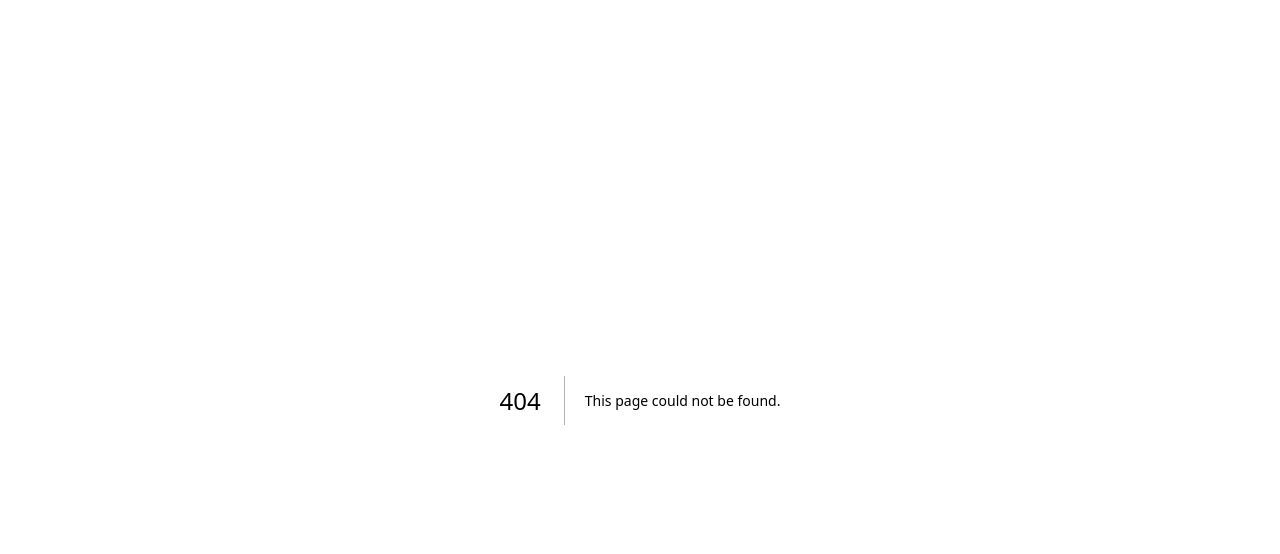
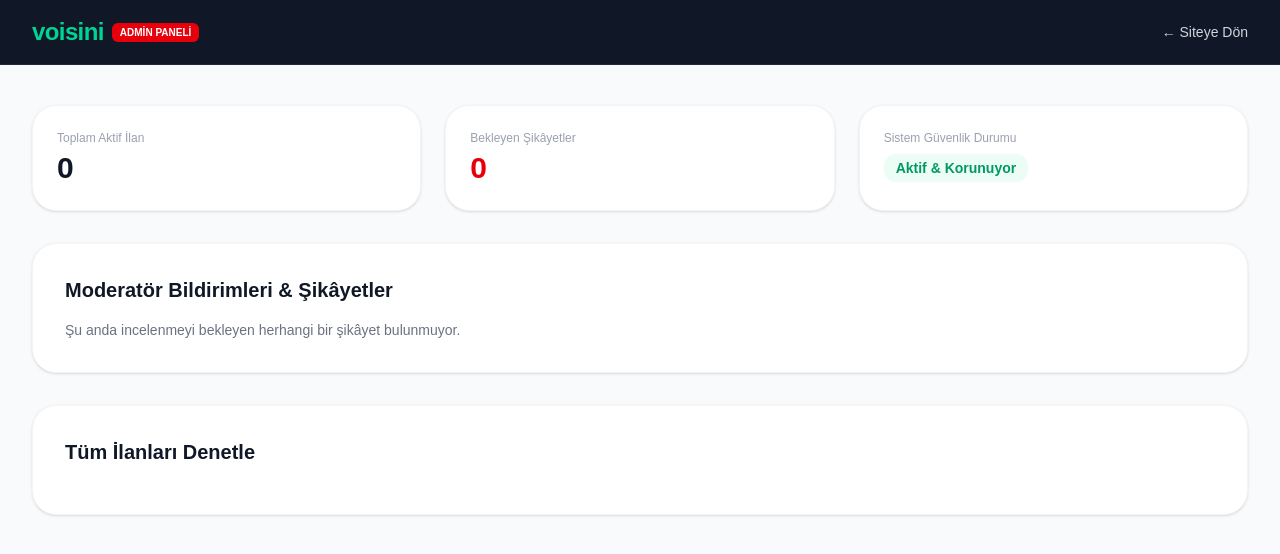
Before and after one commit to frttybg/voisini, a Next.js app: page /yonetim in a window 1280 px wide. Before the commit this address had no page. Shown: the top 554 px of the page. Built offline with nearby package versions, Linux system fonts and the light colour scheme.

Commit message:
Faz 4 tamamlandi: Yonetici paneli, moderasyon ve guvenlik altyapisi eklendi

```diff
--- /dev/null
+++ b/app/yonetim/page.tsx
@@ -0,0 +1,103 @@
+'use client';
+
+import { useState, useEffect } from 'react';
+
+export default function AdminPanelPage() {
+  const [reports, setReports] = useState<any[]>([]);
+  const [listings, setListings] = useState<any[]>([]);
+
+  useEffect(() => {
+    const savedReports = JSON.parse(localStorage.getItem('voisini_reports') || '[]');
+    const savedListings = JSON.parse(localStorage.getItem('voisini_listings') || '[]');
+    setReports(savedReports);
+    setListings(savedListings);
+  }, []);
+
+  const handleDeleteListing = (id: number) => {
+    const updated = listings.filter(item => item.id !== id);
+    setListings(updated);
+    localStorage.setItem('voisini_listings', JSON.stringify(updated));
+    alert('İlan moderasyon ekibi tarafından yayından kaldırıldı.');
+  };
+
+  return (
+    <div className="min-h-screen bg-gray-50 flex flex-col pb-20">
+      <header className="bg-gray-900 text-white border-b border-gray-800 sticky top-0 z-50">
+        <div className="max-w-7xl mx-auto px-4 sm:px-6 lg:px-8 h-16 flex items-center justify-between">
+          <div className="flex items-center gap-2">
+            <span className="text-2xl font-black text-emerald-400 tracking-tight">voisini</span>
+            <span className="bg-red-600 text-white text-[10px] font-bold px-2 py-0.5 rounded-md uppercase">Admin Paneli</span>
+          </div>
+          <a href="/" className="text-sm font-medium text-gray-300 hover:text-white">&larr; Siteye Dön</a>
+        </div>
+      </header>
+
+      <main className="max-w-7xl mx-auto w-full px-4 sm:px-6 lg:px-8 py-10 flex-grow space-y-8">
+
+        {/* İstatistikler */}
+        <div className="grid grid-cols-1 sm:grid-cols-3 gap-6">
+          <div className="bg-white border border-gray-100 rounded-3xl p-6 shadow-sm">
+            <span className="text-xs text-gray-400 block font-medium">Toplam Aktif İlan</span>
+            <span className="text-3xl font-black text-gray-900 mt-1 block">{listings.length}</span>
+          </div>
+          <div className="bg-white border border-gray-100 rounded-3xl p-6 shadow-sm">
+            <span className="text-xs text-gray-400 block font-medium">Bekleyen Şikâyetler</span>
+            <span className="text-3xl font-black text-red-600 mt-1 block">{reports.length}</span>
+          </div>
+          <div className="bg-white border border-gray-100 rounded-3xl p-6 shadow-sm">
+            <span className="text-xs text-gray-400 block font-medium">Sistem Güvenlik Durumu</span>
+            <span className="text-sm font-bold text-emerald-600 mt-2 block bg-emerald-50 px-3 py-1 rounded-xl w-max">Aktif & Korunuyor</span>
+          </div>
+        </div>
+
+        {/* Şikâyet / Moderasyon Listesi */}
+        <div className="bg-white border border-gray-100 rounded-3xl p-6 sm:p-8 shadow-sm">
+          <h2 className="text-xl font-bold text-gray-900 mb-4">Moderatör Bildirimleri & Şikâyetler</h2>
+          {reports.length === 0 ? (
+            <p className="text-sm text-gray-500">Şu anda incelenmeyi bekleyen herhangi bir şikâyet bulunmuyor.</p>
+          ) : (
+            <div className="space-y-3">
+              {reports.map((rep, idx) => (
+                <div key={idx} className="bg-red-50/50 border border-red-100 rounded-2xl p-4 flex items-center justify-between">
+                  <div>
+                    <span className="text-xs font-bold text-red-600">İçerik: {rep.targetTitle}</span>
+                    <p className="text-sm text-gray-800 mt-1">Sebep: {rep.reason}</p>
+                    <span className="text-[10px] text-gray-400 mt-1 block">Tarih: {rep.date}</span>
+                  </div>
+                  <button
+                    onClick={() => alert('Şikâyet arşive kaldırıldı.')}
+                    className="bg-gray-900 text-white text-xs font-semibold px-4 py-2 rounded-xl hover:bg-red-600 transition"
+                  >
+                    Çözüldü İşaretle
+                  </button>
+                </div>
+              ))}
+            </div>
+          )}
+        </div>
+
+        {/* İlan Yönetimi */}
+        <div className="bg-white border border-gray-100 rounded-3xl p-6 sm:p-8 shadow-sm">
+          <h2 className="text-xl font-bold text-gray-900 mb-4">Tüm İlanları Denetle</h2>
+          <div className="divide-y divide-gray-100">
+            {listings.map((item) => (
+              <div key={item.id} className="py-4 flex items-center justify-between gap-4">
+                <div>
+                  <h4 className="font-bold text-gray-900 text-sm">{item.title}</h4>
+                  <p className="text-xs text-gray-500">Kategori: {item.category} • Tür: {item.typeLabel} • Fiyat: {item.price}</p>
+                </div>
+                <button
+                  onClick={() => handleDeleteListing(item.id)}
+                  className="bg-red-50 text-red-600 text-xs font-semibold px-4 py-2 rounded-xl hover:bg-red-100 transition"
+                >
+                  Kaldır (Modere Et)
+                </button>
+              </div>
+            ))}
+          </div>
+        </div>
+
+      </main>
+    </div>
+  );
+}
```
